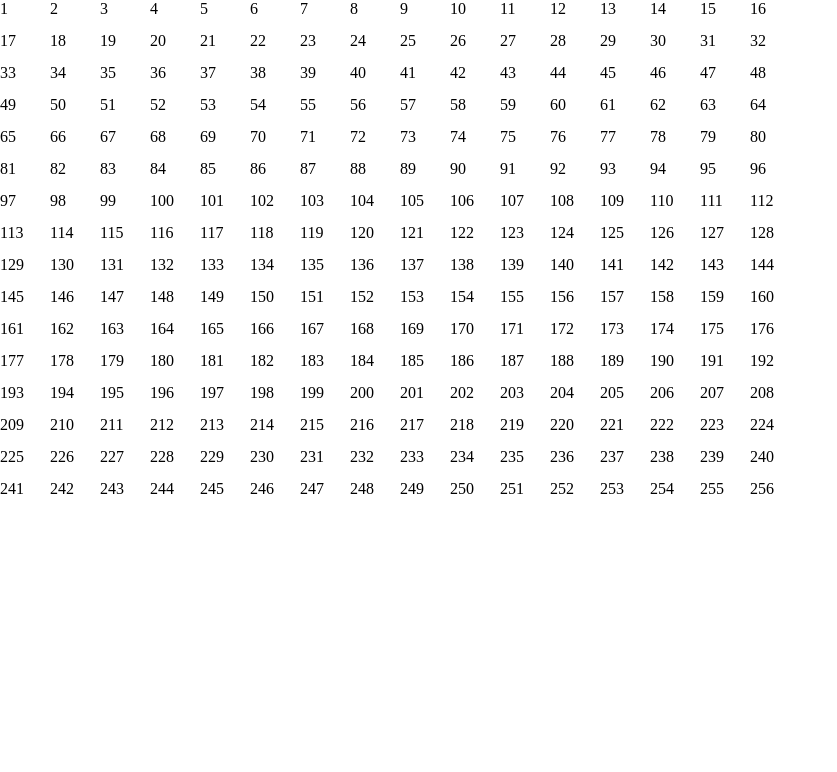
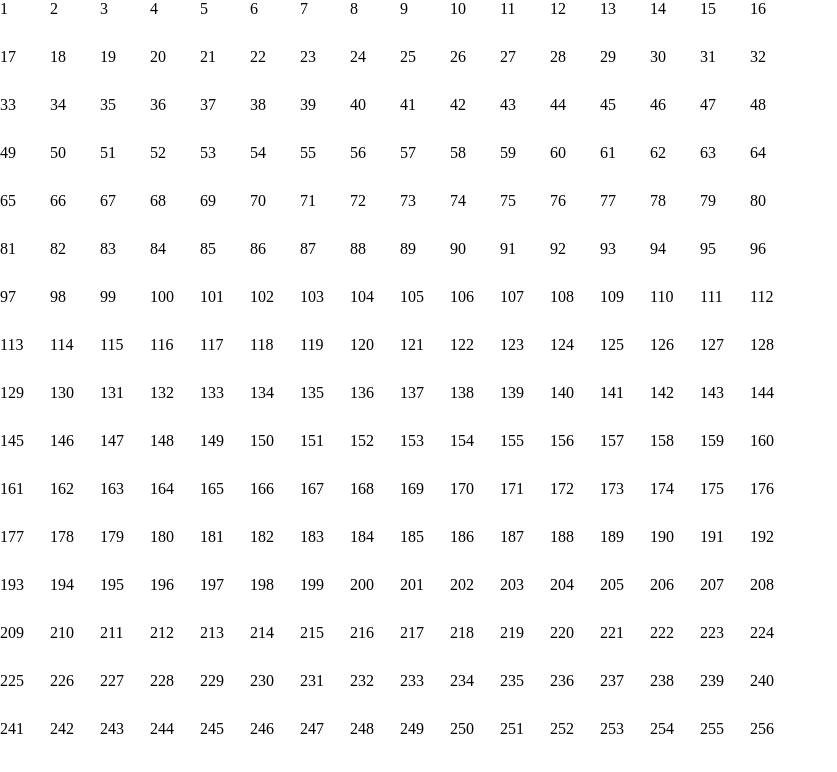
Before and after one commit to lojickse7en/odin-etch-a-sketch, a plain HTML site: page index.html in a window 1280 px wide. Shown: the whole page, without its empty margins (0-837 px from the left). Drawn offline with Linux system fonts and the light colour scheme.

Commit message:
Add function for hightlight and timeout for project

```diff
--- a/index.css
+++ b/index.css
@@ -12,5 +12,5 @@
 }
 
 .container div {
-  height: 2rem;
+  height: 3rem;
 }
--- a/index.js
+++ b/index.js
@@ -6,15 +6,35 @@ function createContainer() {
 }
 createContainer();
 
+//for loop created to create 16x16 boxes
 let numOfBoxes = 16 * 16;
 let number = 1;
 
 for (i = 0; i < numOfBoxes; i++) {
   const container = document.querySelector('.container');
   const newDiv = document.createElement('div');
+  newDiv.classList.add('box');
   newDiv.textContent = number++;
   container.appendChild(newDiv);
 }
+
+const box = document.querySelectorAll('.box');
+function highlight() {
+  box.forEach((box) => {
+    box.addEventListener(
+      'mouseover',
+      () => {
+        box.setAttribute('style', 'background-color: greenyellow;');
+        setTimeout(() => {
+          // const box = document.querySelectorAll('.box');
+          box.removeAttribute('style');
+        }, 500);
+      }
+      // false
+    );
+  });
+}
+highlight();
 
 // //use for loop to create (16x16) grid items
 // let gridSquares = 16 * 16;
```
